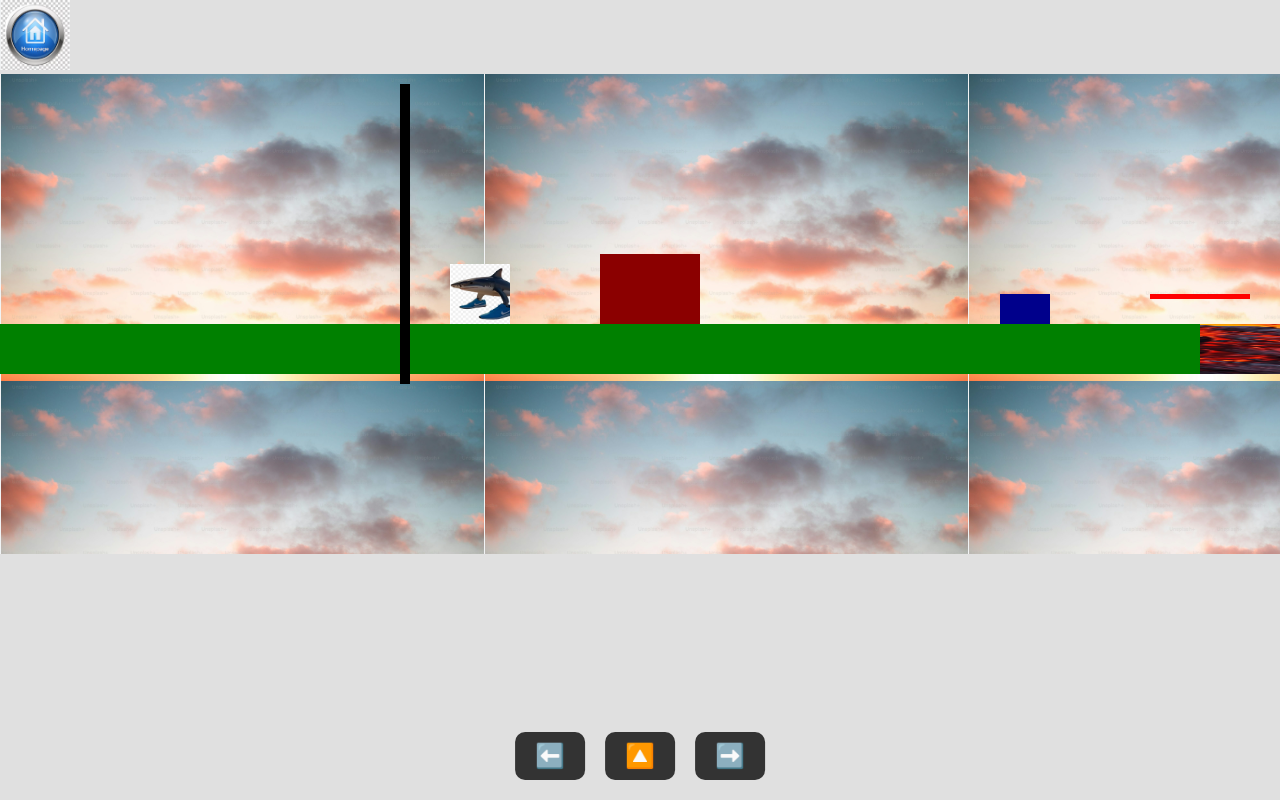
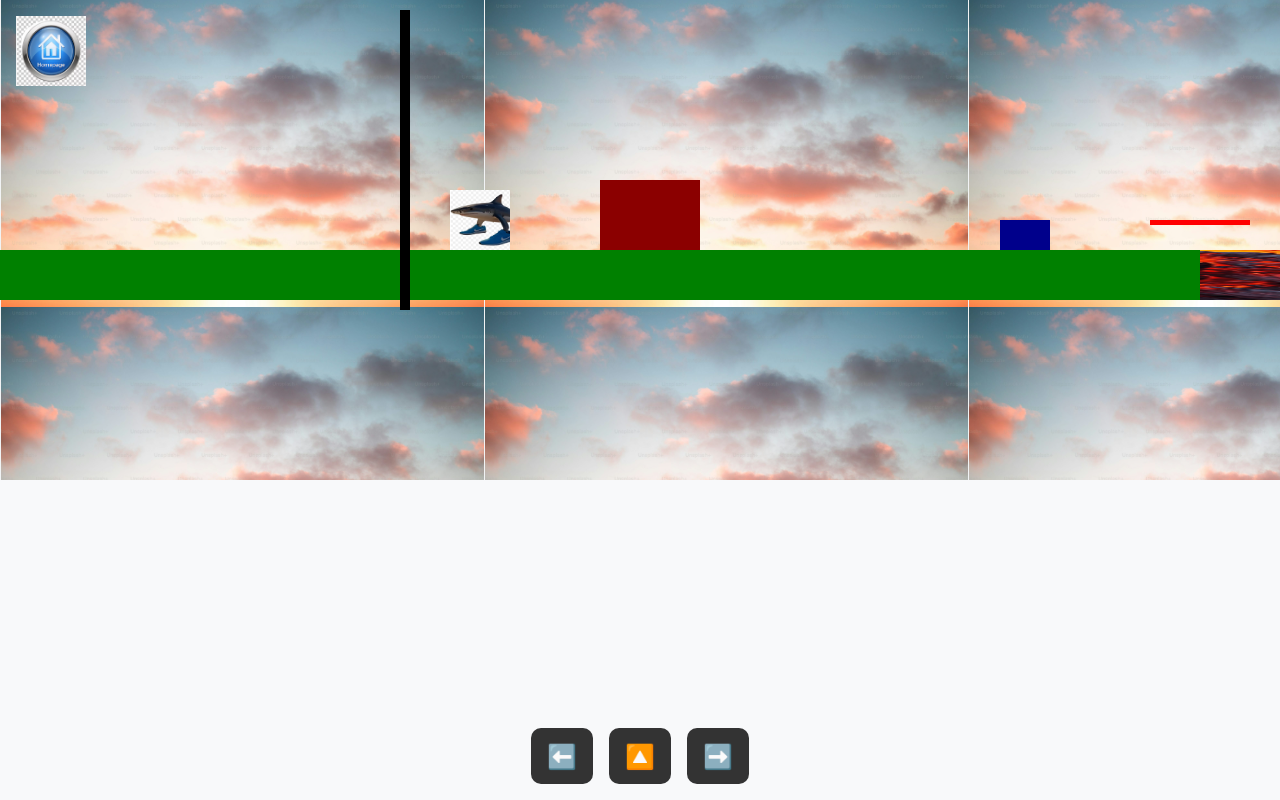
Before and after one commit to MaChiEchecco/ITbrainrot, a plain HTML site: page 2Drot/2Drot.html in a window 1280 px wide. Drawn offline with nearby package versions, Linux system fonts and the light colour scheme; a small style sheet from the web is missing.

Commit message:
Add files via upload

```diff
--- a/2Drot/2Drot.html
+++ b/2Drot/2Drot.html
@@ -1,24 +1,50 @@
 <!DOCTYPE html>
 <html lang="it">
 <head>
-    <link rel="icon" href="imagini2Drot/TTico.ico" type="image/x-icon">
   <meta charset="UTF-8" />
-  <meta name="viewport" content="width=device-width, initial-scale=1.0"/>
+  <meta name="viewport" content="width=device-width, initial-scale=1.0" />
   <title>super TRALALERO TRALALA</title>
+  <link rel="icon" href="imagini2Drot/TTico.ico" type="image/x-icon" />
+
+  <!-- ✅ Bootstrap CSS -->
+  <link
+    href="https://cdn.jsdelivr.net/npm/bootstrap@5.3.3/dist/css/bootstrap.min.css"
+    rel="stylesheet"
+    integrity="sha384-ENjdO4Dr2bkBIFxQpeoA6DQD2PzY0U2yU5z8bH9I+jT9aR5+l9Z6X0C4y69lBz+0"
+    crossorigin="anonymous"
+  />
+
+  <!-- Il tuo CSS personalizzato -->
   <link rel="stylesheet" href="2Drot.css" />
 </head>
-<body>
-    <a href="../index.html" class="link-gioca">
-    <img src="../imagini/home.png" style="height: 70px; width:70px;">
+<body class="bg-light">
+
+  <!-- 🔙 Pulsante home -->
+  <a href="../index.html" class="position-absolute m-3">
+    <img src="../imagini/home.png" alt="Home" style="height: 70px; width:70px;">
   </a>
 
-  <div id="mobileControls" style="position: fixed; bottom: 20px; left: 50%; transform: translateX(-50%); display: flex; gap: 20px; z-index: 100;">
-  <button id="leftBtn" style="font-size: 24px;">⬅️</button>
-  <button id="jumpBtn" style="font-size: 24px;">🔼</button>
-  <button id="rightBtn" style="font-size: 24px;">➡️</button>
-</div>
+  <!-- 🎮 Controlli per mobile -->
+  <div
+    id="mobileControls"
+    class="position-fixed bottom-0 start-50 translate-middle-x d-flex gap-3 mb-3 z-3"
+  >
+    <button id="leftBtn" class="btn btn-dark fs-4 px-3">⬅️</button>
+    <button id="jumpBtn" class="btn btn-dark fs-4 px-3">🔼</button>
+    <button id="rightBtn" class="btn btn-dark fs-4 px-3">➡️</button>
+  </div>
 
-  <canvas id="gameCanvas" width="800" height="400"></canvas>
+  <!-- 🖼️ Canvas di gioco -->
+  <canvas id="gameCanvas" width="800" height="400" class="d-block w-100"></canvas>
+
+  <!-- ✅ Bootstrap JS (opzionale per dropdown/modali ecc.) -->
+  <script
+    src="https://cdn.jsdelivr.net/npm/bootstrap@5.3.3/dist/js/bootstrap.bundle.min.js"
+    integrity="sha384-QJHtvGhmr9XOIpI6YVutG+2QOK9T+ZnN4I2eX/Fm5xUU4yc+TVz5aKxIM+B07jRM"
+    crossorigin="anonymous"
+  ></script>
+
+  <!-- 🎮 Script del gioco -->
   <script src="2Drot.js"></script>
 </body>
 </html>
```
